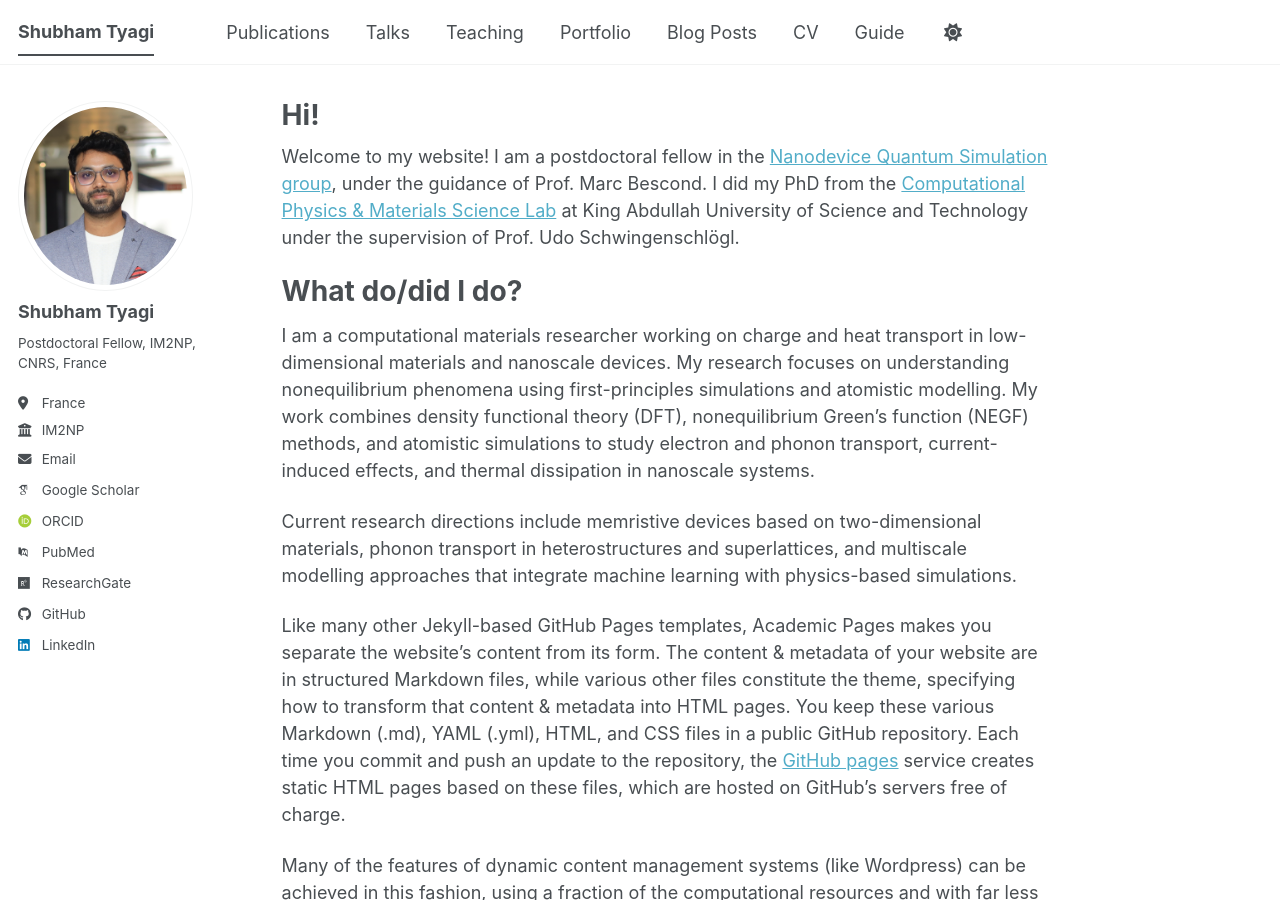
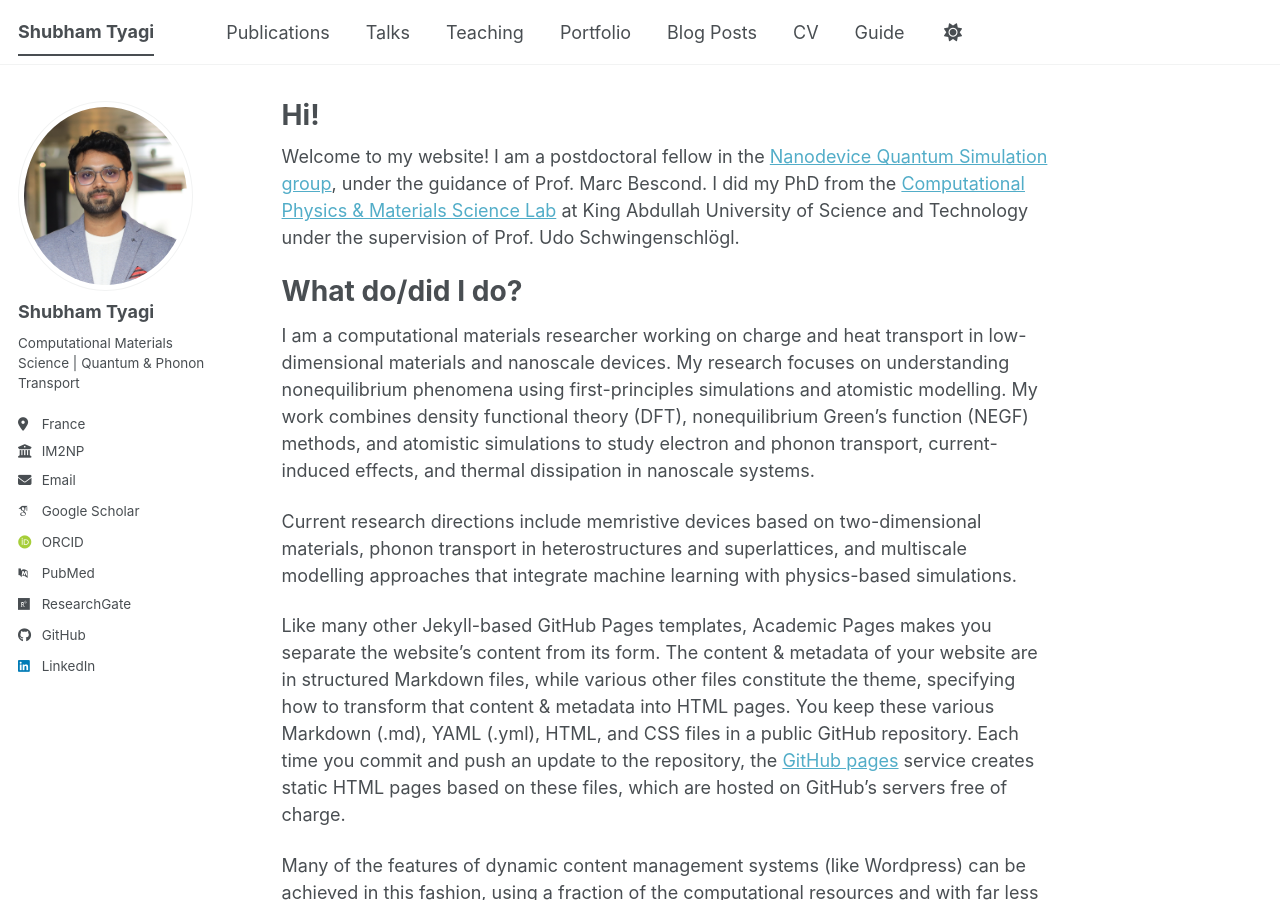
Before and after one commit to shubhamtyagi145/shubhamtyagi145.github.io, a Jekyll site: the page built from _pages/about.md, in a window 1280 px wide and 900 px high. Built offline with Jekyll 4.4.1, drawn with Linux system fonts in a browser that asks for light colours; some web fonts are replaced; a script bundle is joined from its source files by our own code; library files that are not in the unit come from our copies.

Commit message:
Update bio in configuration file

```diff
--- a/_config.yml
+++ b/_config.yml
@@ -26,7 +26,7 @@ author:
   avatar           : "profile.JPG"
   name             : "Shubham Tyagi"
   pronouns         : # example: "she/her"
-  bio              : "Postdoctoral Fellow, IM2NP, CNRS, France"
+  bio              : "Computational Materials Science | Quantum & Phonon Transport"
   location         : "France"
   employer         : "IM2NP"
   uri              : # URL
```
